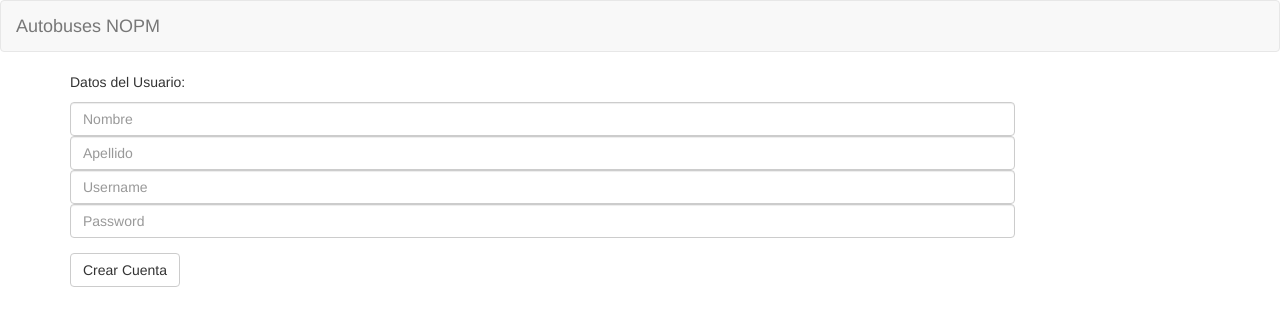
After one commit to KacosPro/adm-buses, a PHP site: page /create-account.php in a window 1280 px wide. The commit adds this page. Shown: the top 326 px of the page. Run offline with PHP 8.4, Linux system fonts and the light colour scheme; a stand-in replaces the project's code that opens the database connection; some libraries are stand-ins or nearby versions.

Commit message:
Add create account

```diff
--- /dev/null
+++ b/create-account.php
@@ -0,0 +1,41 @@
+<!DOCTYPE html>
+<html>
+<head>
+	<title>NOPM | Autobuses de la Mayab</title>
+	<meta http-equiv="Content-Type" content="text/html; charset=ISO-8859-1" >
+	<meta name="viewport" content="width=device-width, initial-scale=1">
+	<script src="http://code.jquery.com/jquery-1.11.3.min.js"></script>
+	<link rel="stylesheet" href="https://maxcdn.bootstrapcdn.com/bootstrap/3.3.6/css/bootstrap.min.css" integrity="sha384-1q8mTJOASx8j1Au+a5WDVnPi2lkFfwwEAa8hDDdjZlpLegxhjVME1fgjWPGmkzs7" crossorigin="anonymous">
+	<link rel="stylesheet" type="text/css" href="https://bootswatch.com/yeti/bootstrap.min.css">
+	<script src="https://maxcdn.bootstrapcdn.com/bootstrap/3.3.6/js/bootstrap.min.js" integrity="sha384-0mSbJDEHialfmuBBQP6A4Qrprq5OVfW37PRR3j5ELqxss1yVqOtnepnHVP9aJ7xS" crossorigin="anonymous"></script>
+</head>
+<body>
+	<nav class="navbar navbar-default">
+      <div class="container-fluid">
+        <div class="navbar-header">
+          <a class="navbar-brand" href="index.php">Autobuses NOPM</a>
+        </div>
+        </div>
+    </nav>
+    <div class="container">
+    	<form class="form-horizontal" action='index.php' method="POST">
+
+			<p>Datos del Usuario: </p>
+				<div class="form-group">
+
+					<div class="col-sm-10">
+					<input type="text" class="form-control" name="Nombre" id="Nombre" placeholder="Nombre" required>
+					<input type="text" class="form-control" name="Apellido" id="Apellido" placeholder="Apellido" required>
+					<input type="text" class="form-control" name="username" id="username" placeholder="Username" required>
+					<input type="text" class="form-control" name="password" id="password" placeholder="Password" required>
+					</div>
+				</div>
+		<div class="form-group">
+			<div class="col-sm-10">
+				<input type="submit" class="btn btn-default" value="Crear Cuenta">
+			</div>
+		</div>
+		</form>
+    </div>
+</body>
+</html>
--- a/index.php
+++ b/index.php
@@ -70,6 +70,9 @@ if($_SESSION['wrongInfo']==true){
           </div>
           <button type="submit" class="btn btn-default">Login</button>
         </form>
+        <form class="navbar-form navbar-left" method="POST" action="create-account.php">
+          <button type="submit" class="btn btn-default">Crear Cuenta</button>
+        </form>
       <?php endif; ?>
       </div>
     </nav>
```
